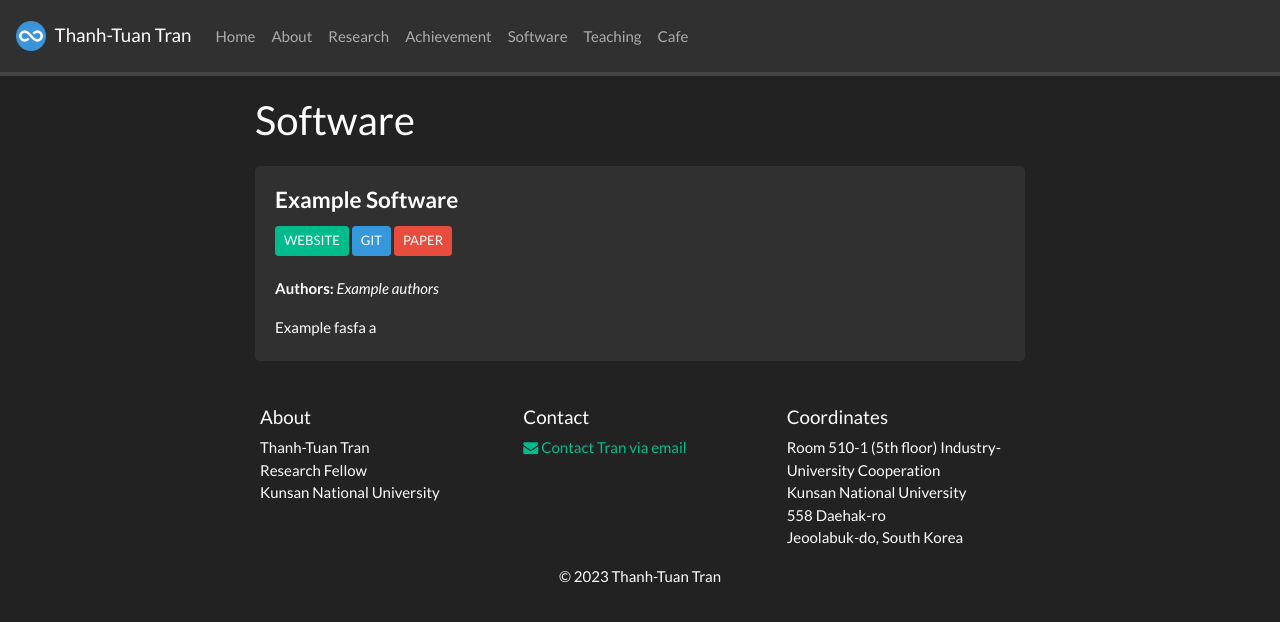
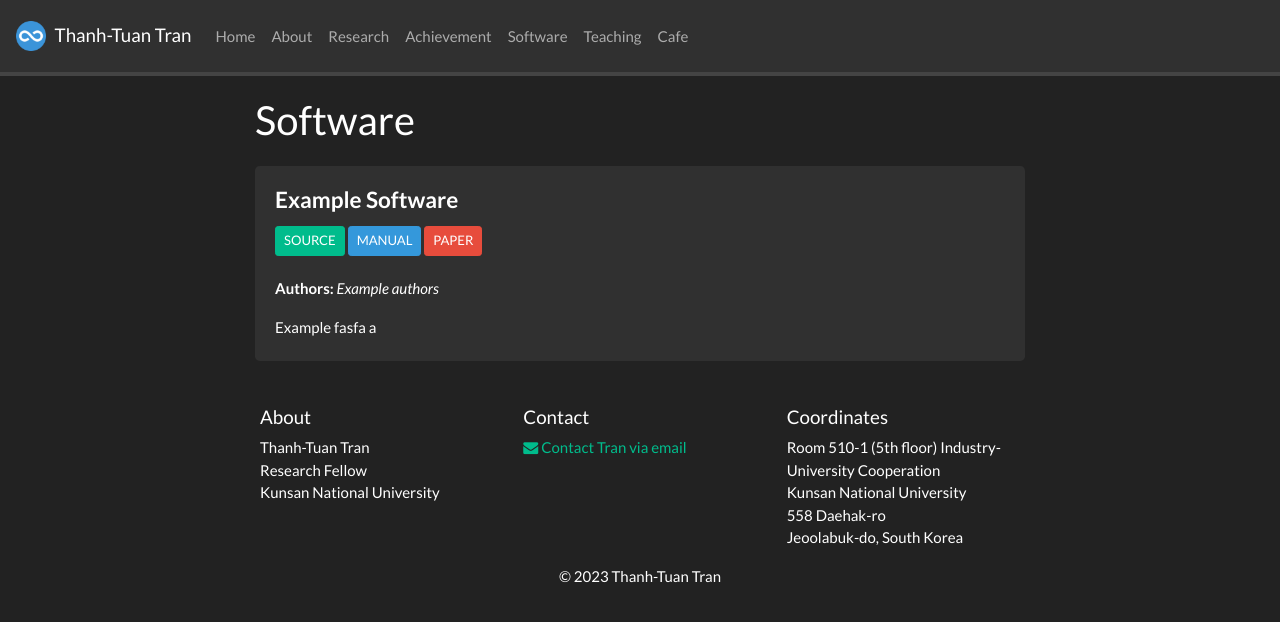
Before and after one commit to 3tbk/3tbk, a Jekyll site: the page built from _pages/software.md, in a window 1280 px wide. Shown: the top 622 px of the page. Built offline with Jekyll 4.4.1, drawn with Linux system fonts in a browser that asks for light colours; nearby versions of some CDN libraries; a style sheet for code colours, icons or effects is not loaded.

Commit message:
Update software.md

```diff
--- a/_pages/software.md
+++ b/_pages/software.md
@@ -40,8 +40,8 @@ iframe {
 <div class="row align-items-end">
 <div class="col-md-12 col-sm-12">
 <h4><b>Example Software</b></h4>
-<a href="https://example.com" target="_blank"><button class="btn btn-success btn-sm">WEBSITE</button></a>
-<a href="https://github.com" target="_blank"><button class="btn btn-info btn-sm">GIT</button></a>
+<a href="https://example.com" target="_blank"><button class="btn btn-success btn-sm">SOURCE</button></a>
+<a href="https://github.com" target="_blank"><button class="btn btn-info btn-sm">MANUAL</button></a>
 <a href="{{ site.url }}{{ site.baseurl }}/papers/example_proceeding.pdf" target="_blank"><button class="btn btn-danger btn-sm">PAPER</button></a>
 
 <b>Authors:</b>
```
